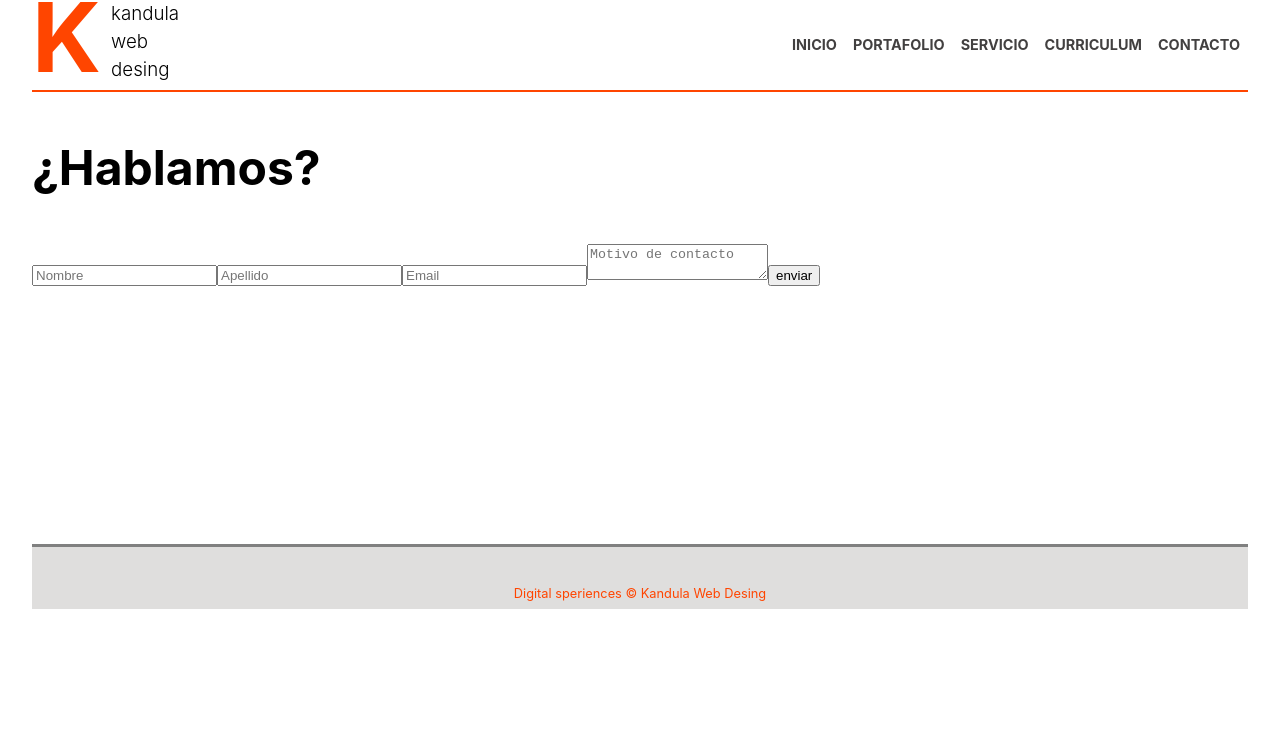
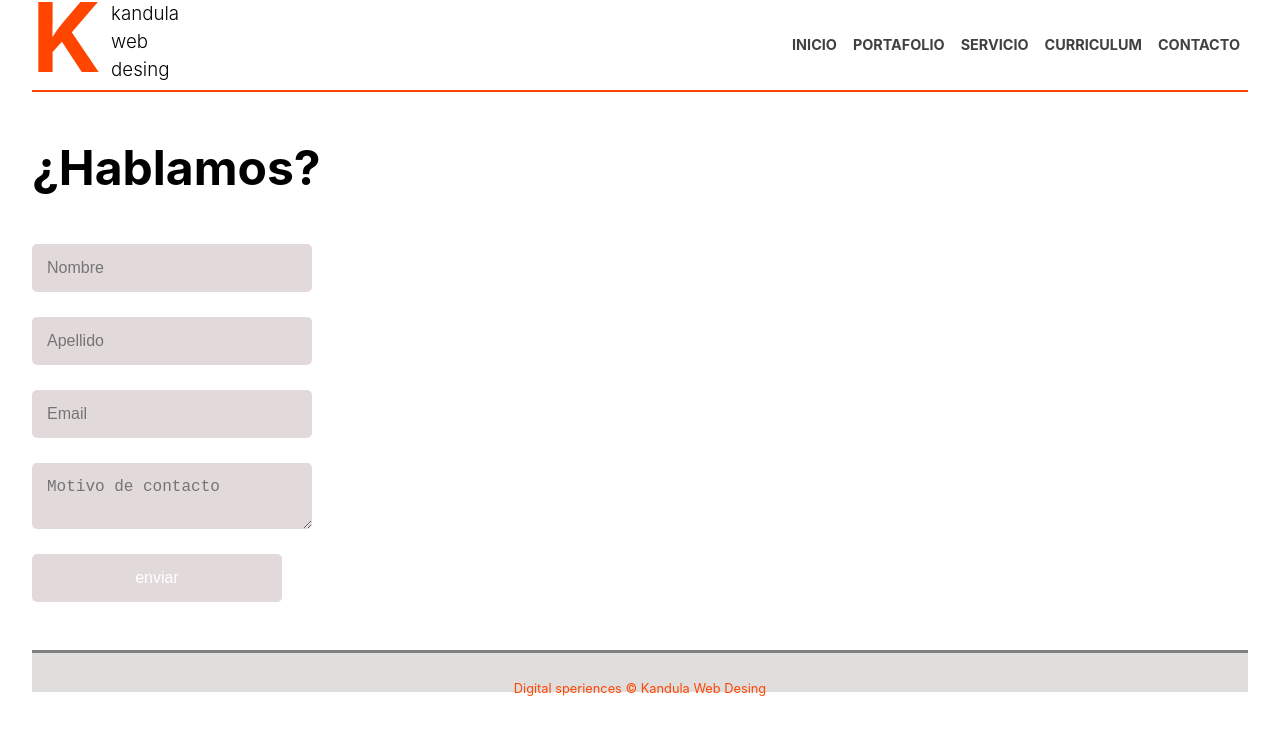
Before and after one commit to vickypineli/react-kwd, a React (Vite) app: page /contacto in a window 1280 px wide. Shown: the top 734 px of the page. Built offline with nearby package versions, Linux system fonts and the light colour scheme.

Commit message:
estilo del formulario

```diff
--- a/src/index.css
+++ b/src/index.css
@@ -73,11 +73,11 @@ code {
   min-height: 380px;
 }
 .footerSection{
-  min-height: 70;
-  line-height: 30px;
+  min-height: 40;
+  line-height: 7px;
   text-align: center;
   font-size: 0.8rem;
-  margin-top: 2rem ;
+  margin-top: 3rem ;
   padding-top: 2rem;
   border-top:  3px solid gray;
   color: orangered;
@@ -124,3 +124,23 @@ color: gray;
   font-size: 3rem;
   font-weight: bold;
 }
+input, button,
+textarea{
+  font-size: 1rem;
+  display: block;
+  padding: 15px;
+  border-radius: 5px;
+  border: 0px;
+  color: white;
+  background-color: orangered;
+  text-decoration: none;
+  transition: all 300ms;
+  margin-top: 25px;
+  width: 250px;
+  cursor: pointer;
+}
+
+.home a:hover,
+input, button, textarea{
+  background-color: rgb(226, 218, 218);
+  }
```
